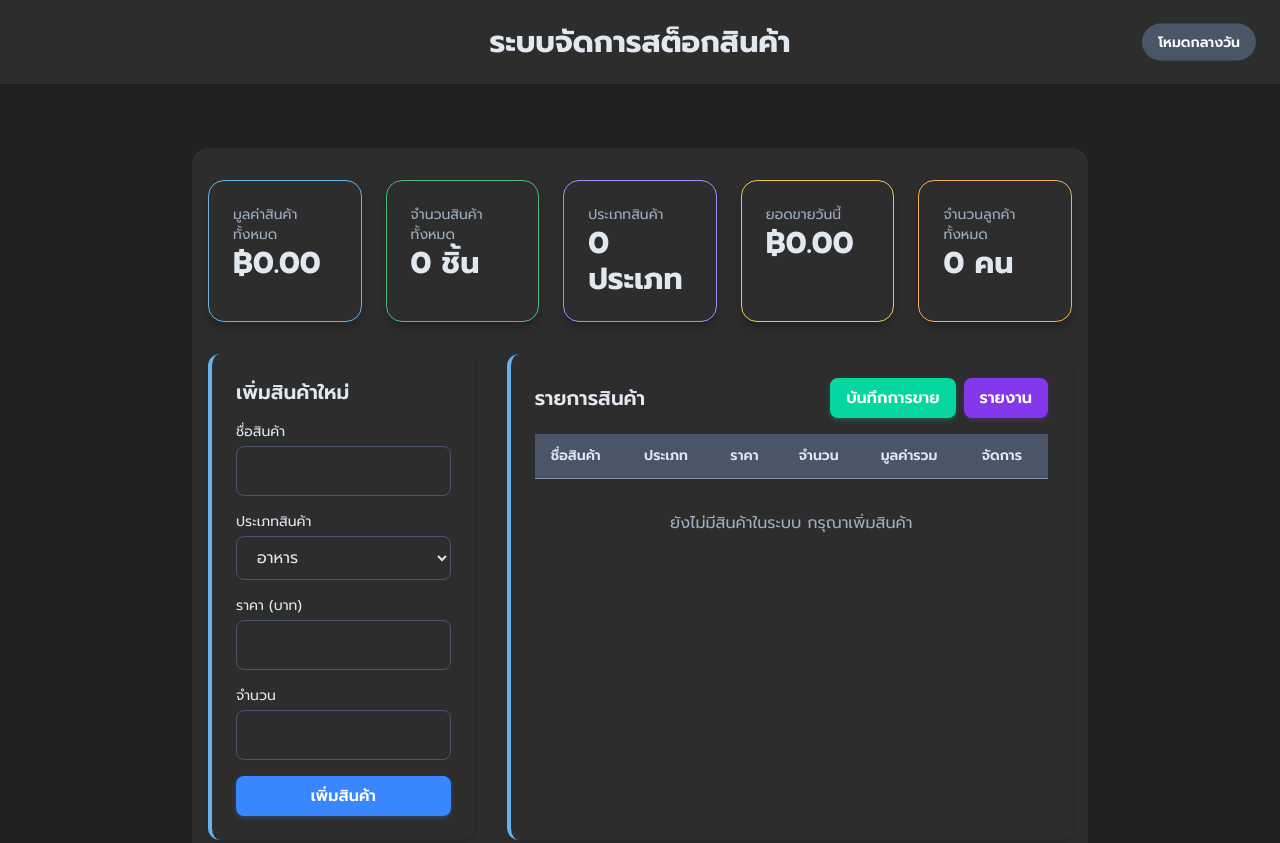
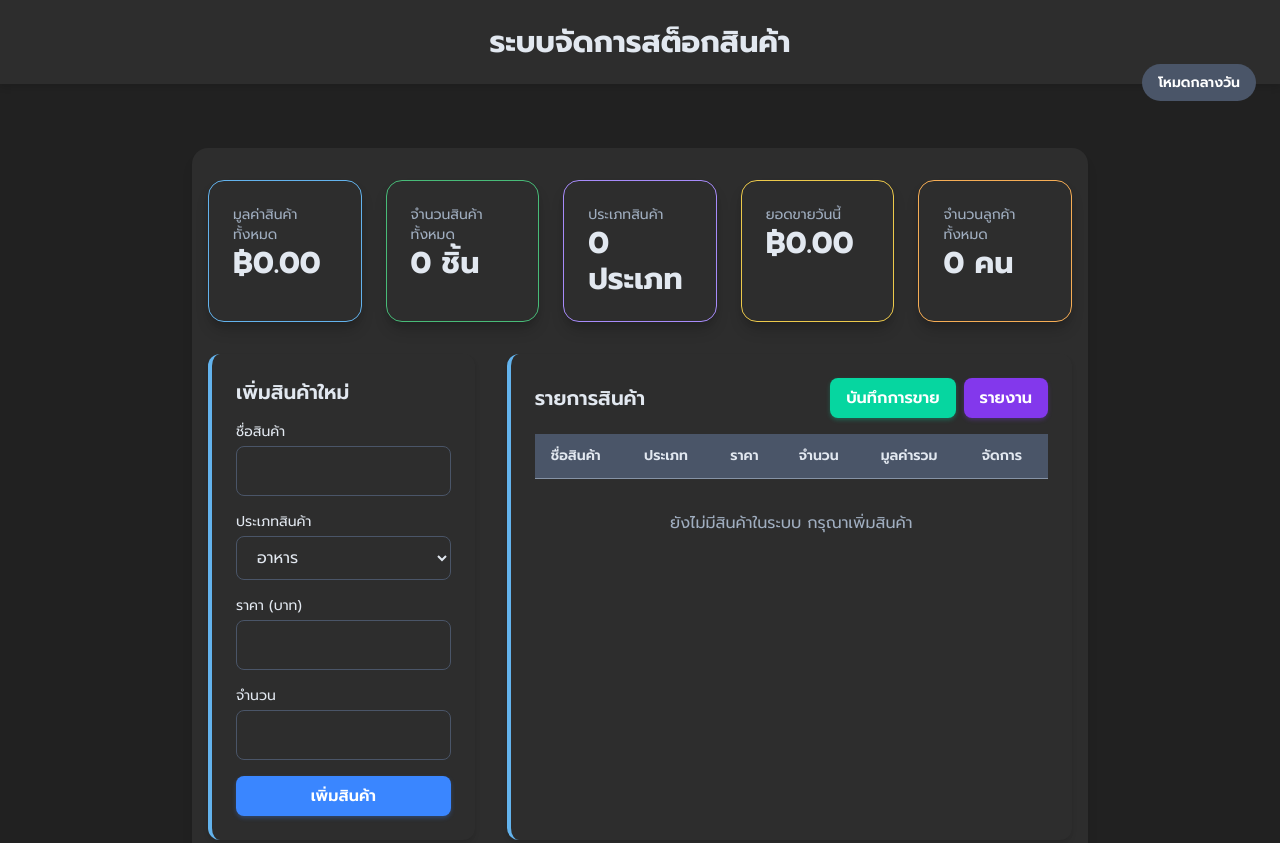
Before and after one commit to ICE162545/stock, a plain HTML site: page index.html in a window 1280 px wide. Shown: the top 843 px of the page. Drawn offline with nearby package versions, Linux system fonts and the light colour scheme.

Commit message:
index.html

```diff
--- a/index.html
+++ b/index.html
@@ -67,8 +67,7 @@
         .dark-mode-toggle {
             position: absolute;
             right: 1.5rem;
-            top: 50%;
-            transform: translateY(-50%);
+            top: 4rem;
             background-color: #4a5568;
             color: #ffffff;
             border: none;
@@ -497,7 +496,7 @@
                 <button type="submit" class="btn bg-blue-600 text-white py-2 px-4 rounded-lg">เพิ่มลูกค้า</button>
             </div>
         </form>
-    </div>
+</div>
 </div>
 
 <script>
@@ -663,7 +662,7 @@ function openDeliveryModal(productId = null) {
         } else {
             alert('ไม่พบสินค้าที่เลือก!');
             deliveryModal.classList.add('hidden');
-            return;
+        return;
         }
     } else {
         deliveryProductSelect.innerHTML = products.map(p => `<option value="${p.id}">${p.name} (${p.quantity} ชิ้น)</option>`).join('');
```
